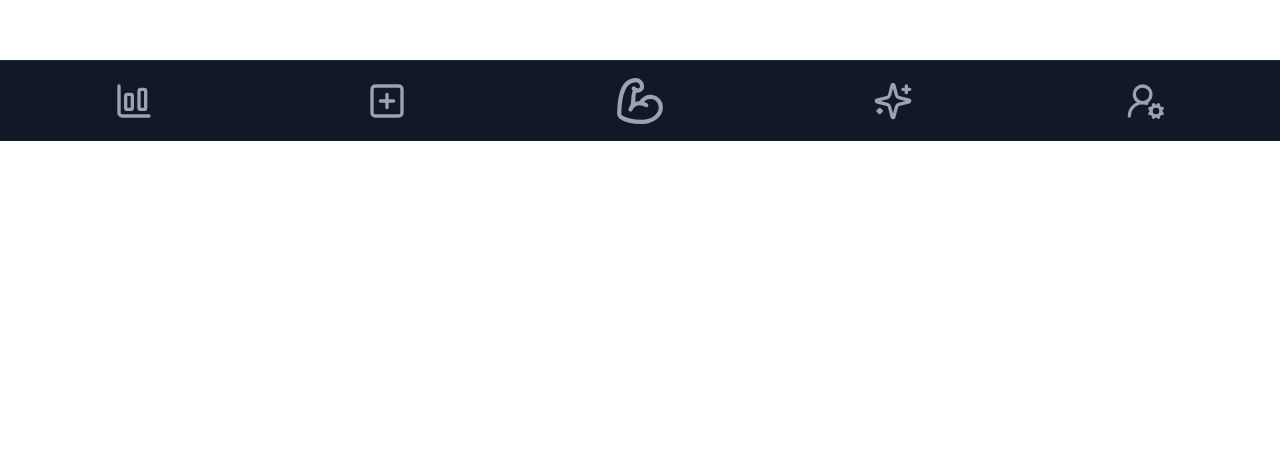
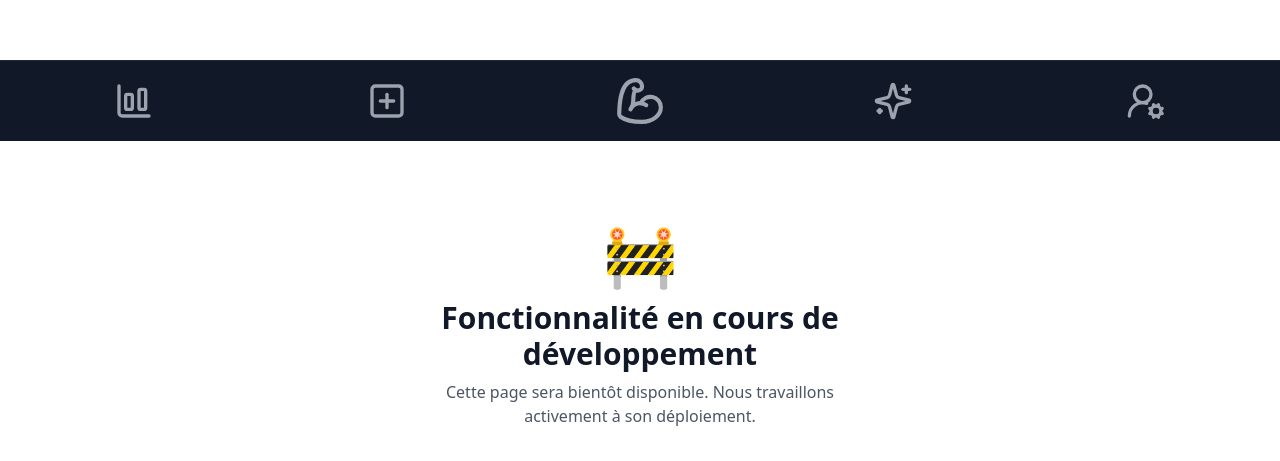
Before and after one commit to StarFlo974/PWA_SuiviMuscu, an Angular app in the folder frontend/: page /quote in a window 1280 px wide. Shown: the part 659-1120 px from the top of the page. Before the commit the page ends 800 px from the top, so only its background shows below. Built offline with nearby package versions, Linux system fonts and the light colour scheme; sample sign-in values are in the browser's storage.

Commit message:
feat(maintenance) : add maintenance template

```diff
--- a/frontend/src/app/components/quote/quote.component.html
+++ b/frontend/src/app/components/quote/quote.component.html
@@ -1 +1,15 @@
-<p>quote works!</p>
+<div class="flex items-center justify-center mt-[70%]">
+    <div class="text-center max-w-md">
+        <div class="text-6xl font-bold text-gray-800 dark:text-white mb-4">
+            🚧
+        </div>
+
+        <h1 class="text-3xl font-semibold text-gray-900 dark:text-white mb-2">
+            Fonctionnalité en cours de développement
+        </h1>
+
+        <p class="text-gray-600 dark:text-gray-400 mb-6">
+            Cette page sera bientôt disponible. Nous travaillons activement à son déploiement.
+        </p>
+    </div>
+</div>
--- a/frontend/src/app/components/statistic/statistic.component.html
+++ b/frontend/src/app/components/statistic/statistic.component.html
@@ -1 +1,15 @@
-<p>statistic works!</p>
+<div class="flex items-center justify-center mt-[70%]">
+    <div class="text-center max-w-md">
+        <div class="text-6xl font-bold text-gray-800 dark:text-white mb-4">
+            🚧
+        </div>
+
+        <h1 class="text-3xl font-semibold text-gray-900 dark:text-white mb-2">
+            Fonctionnalité en cours de développement
+        </h1>
+
+        <p class="text-gray-600 dark:text-gray-400 mb-6">
+            Cette page sera bientôt disponible. Nous travaillons activement à son déploiement.
+        </p>
+    </div>
+</div>
```
